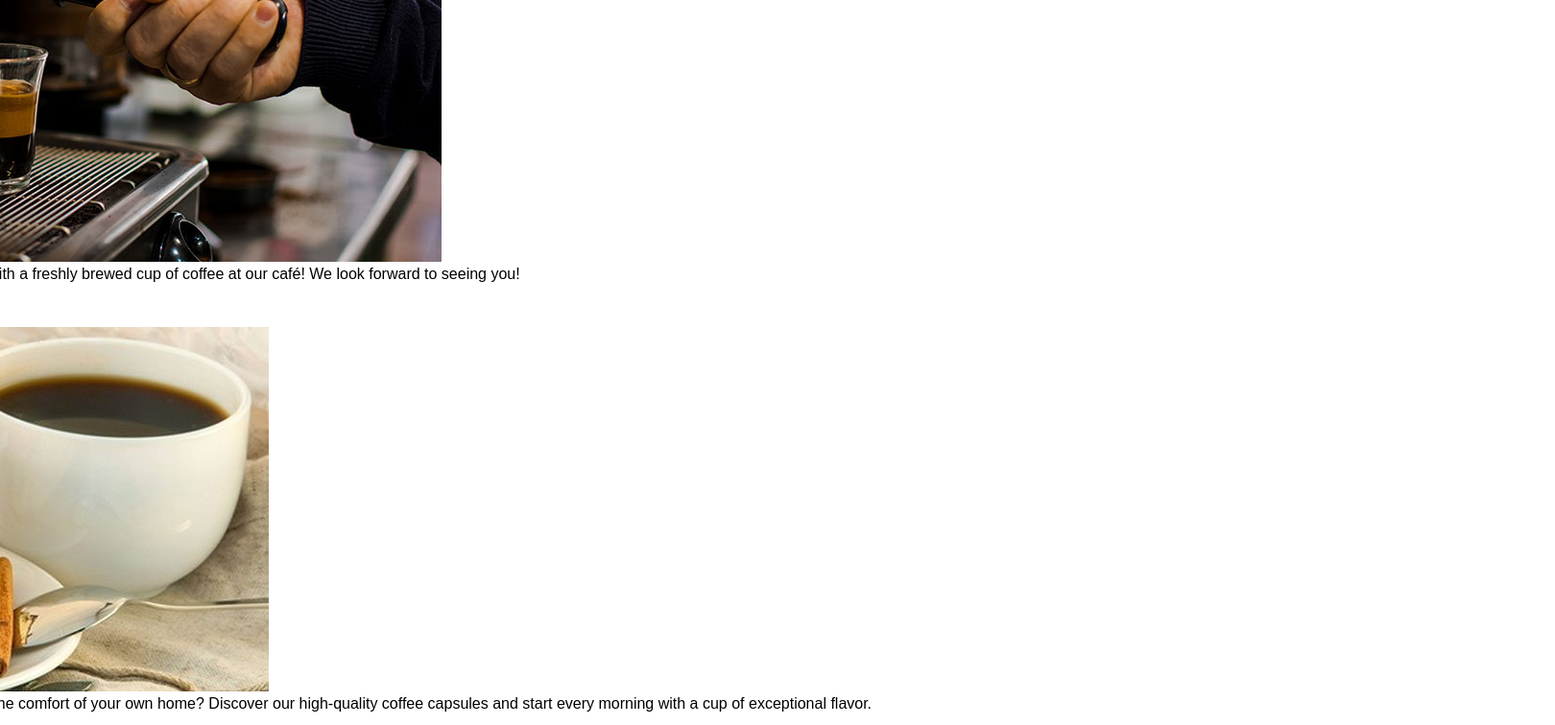
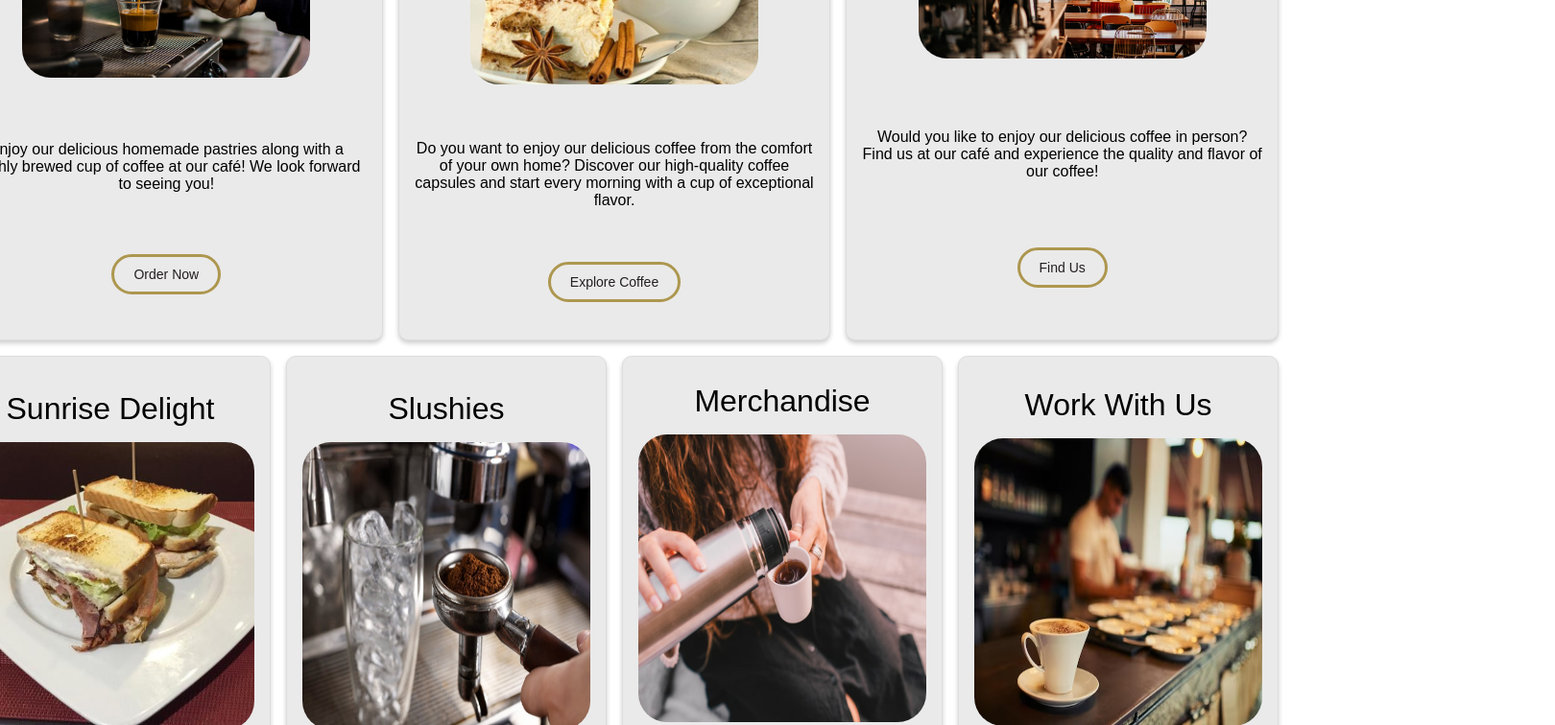
Before and after one commit to meeeww/tfg_cliente, a React (Vite) app: page / in a window 1280 px wide. Shown: the part 880-1636 px from the top of the page at 96% size, 1620 px wide, since content can reach past the window. Built offline with nearby package versions, Linux system fonts and the light colour scheme.

Commit message:
Revert "Dev/informacion"

```diff
--- /dev/null
+++ b/src/components/SingIn.jsx
@@ -0,0 +1,134 @@
+import { useState, useEffect } from 'react'
+import Axios from 'axios'
+import '../estilos/estilos.css'
+import logo from '../assets/Logo.png'
+import MainLayout from '../layout/MainLayout'
+import checkSession from '../scripts/sessionManager'
+
+import md5 from 'md5'
+
+const FormInput = () => {
+
+    const rand = () => {
+        return Math.random().toString(36).substr(2);
+    };
+
+    const token = () => {
+        return rand() + rand() + rand() + rand() + rand() + rand() + rand() + rand() + rand() + rand() + rand();
+    };
+
+    useEffect(() => {
+        checkSession()
+    }, [])
+
+    const [correoInicio, setCorreoInicio] = useState('')
+    const [contraInicio, setContraInicio] = useState('')
+
+    const iniciarSesion = (event) => {
+        event.preventDefault();
+
+        var date;
+        date = new Date();
+        date = date.getUTCFullYear() + '-' +
+            ('00' + (date.getUTCMonth() + 1)).slice(-2) + '-' +
+            ('00' + date.getUTCDate()).slice(-2) + ' ';
+
+        let agente = navigator.userAgent
+
+        let baseURL = "http://localhost:4000/API/usuarios/buscar/login?correo=" + correoInicio;
+
+
+        //sesion.getId_usuario(), sesion.getToken(), sesion.getDispositivo(), sesion.getFecha()
+
+        let config = {
+            timeout: 10000,
+            headers: { 'Content-Type': 'application/json' }
+        };
+
+        let contra = contraInicio
+
+        const encriptarPass = () => {
+            return new Promise((resolve, reject) => {
+                resolve(md5(contra))
+            })
+        }
+
+        encriptarPass()
+            .then((datos) => {
+                Axios.get((baseURL), config)
+                    .then((res) => {
+                        console.log("RESPONSE 3 RECEIVED: ", res.data[0]);
+                        let tokenTemporal = token()
+                        let idUsuarioTemporal = res.data[0]["id_usuario"]
+                        if (res.data[0] != undefined) {
+                            if (res.data[0]["contra_usuario"] == datos) {
+                                console.log("bien")
+                                localStorage.setItem("token", tokenTemporal)
+                                var data = { id_usuario: idUsuarioTemporal, token: tokenTemporal, dispositivo: agente, fecha: date };
+                                console.log(data)
+                                let baseURL2 = "http://localhost:4000/API/sesiones/crear";
+                                Axios.post(baseURL2, data, config)
+                                    .then((res) => {
+                                        console.log("RESPONSE RECEIVED: ", res.data);
+                                        location.replace("http://localhost:5173")
+                                        return {
+                                            statusCode: 200,
+                                            body: JSON.stringify({ title: "this was a success" }),
+                                        };
+                                    })
+
+
+                                //location.replace("http://localhost:5173")
+                            }
+                        } else {
+                            //location.replace("http://localhost:5173/login")
+                        }
+                    })
+            })
+
+        //let contrasenaEcriptada = encriptarContra()
+
+        //console.log(contrasenaEcriptada)
+
+
+
+    }
+
+
+    return (
+        <MainLayout>
+            <div className="SingInContainer">
+                <div className="SingInCabecera">
+                    <img src={logo} alt="Logo" />
+                </div>
+                <div className="SingInMedio">
+                    <a href="/signin">Sign In</a>
+                    <a href="/signup">Sign Up</a>
+                </div>
+                <div className="SingInForm">
+                    <form>
+                        <div>
+                            <input type="text" placeholder="Email" onChange={(e) => { setCorreoInicio(e.target.value) }} />
+                        </div>
+                        <div>
+                            <input type="password" placeholder="Password" onChange={(e) => { setContraInicio(e.target.value) }} />
+                        </div>
+                        <div className="staySignedIn">
+                            <label>
+                                <input type="checkbox" value="first_checkbox" /><p>Stay Signed In</p>
+                            </label>
+                        </div>
+                        <div className="SingInSing">
+                            <input type="submit" value="Login" onClick={iniciarSesion}></input>
+                        </div>
+                        <div className="forgotPassword">
+                            <p>Forgot your password</p>
+                        </div>
+                    </form>
+                </div>
+            </div>
+        </MainLayout>
+    )
+}
+
+export default FormInput;
--- a/src/estilos/estilos.css
+++ b/src/estilos/estilos.css
@@ -107,6 +107,7 @@ body {
   height: 70vh;
   z-index: 10;
   background-image: url("../assets/BackgroundImage.png");
+  background-size: 100%;
   opacity: 0.9;
   background-repeat: no-repeat;
   background-attachment: fixed;
@@ -187,61 +188,87 @@ body {
 }
 
 /*Informacion*/
-.InformacionDivContainer1 {
-  display: grid;
-  grid-template-columns: repeat(3, 1fr);
-  grid-column-gap: 20px;
+.divContainerInformacion {
+  display: flex;
   align-items: center;
-  padding: 20px 20px 0px 20px;
-  width: 100%;
+  height: 35rem;
+  gap: 1rem;
+  padding-inline: 1rem;
 }
 
-.InformacionDivContainer1 img {
-  width: 100%;
-  height: 100%;
-  border-radius: 60px;
-}
-
-.InformacionDiv {
-  height: 33rem;
-  width: 100%;
+.cajaInformacion {
+  display: flex;
+  flex-direction: column;
+  justify-content: space-evenly;
+  flex: 1;
+  flex-wrap: wrap;
+  align-items: center;
   text-align: center;
-  justify-content: space-around;
   padding-inline: 1rem;
   background-color: var(--blanco);
   box-shadow: 0px 3px 5px rgba(0, 0, 0, 0.2);
   border-radius: 10px;
   border: 1px solid #dddddd;
+  height: 100%;
   font-size: 14px;
+  row-gap: 1rem;
+}
+
+.tituloCajaInformacion h2 {
+  margin-block: 1rem;
+  font-size: 2rem;
+  font-weight: 500;
+}
+
+.cajaInformacion2,
+.cajaInformacion p {
+  font-size: 1rem;
+  font-weight: 400;
+}
+
+.cajaInformacion img {
+  max-width: 300px;
+  border-radius: 30px;
+}
+
+.div2ContainerInformacion {
+  display: flex;
+  align-items: center;
+  height: 35rem;
+  padding-inline: 1rem;
+  margin-block: 1rem;
+}
+
+.filaInformacion2 {
+  display: flex;
+  align-items: center;
+  height: 35rem;
+  gap: 1rem;
+  width: 100%;
+}
+
+.cajaInformacion2 {
   display: flex;
   flex-direction: column;
+  justify-content: space-evenly;
+  flex: 1;
+  flex-wrap: wrap;
+  align-items: center;
+  text-align: center;
+  padding-inline: 1rem;
+  background-color: var(--blanco);
+  box-shadow: 0px 3px 5px rgba(0, 0, 0, 0.2);
+  border-radius: 10px;
+  border: 1px solid #dddddd;
+  height: 100%;
+  font-size: 14px;
+  row-gap: 1rem;
 }
 
-.InformacionCaja {
-  display: flex;
-  flex-direction: column;
-  justify-content: space-around;
-}
-
-.InformacionDivContainer2 img {
-  width: 100%;
-  height: 100%;
-  border-radius: 60px;
-}
-
-.InformacionCaja >div{
-  width: 100%;
-  height: 100%;
-}
-
-.InformacionCaja {
-  display: flex;
-  flex-direction: column;
-  text-align: center;
-  align-items: center;
-  justify-content: space-around;
-  width: 100%;
-  height: 66.6%;
+.cajaInformacion2 img {
+  width: 300px;
+  height: 300px;
+  border-radius: 30px;
 }
 
 .botonInformacion {
@@ -252,6 +279,7 @@ body {
   border-radius: 2rem;
   cursor: pointer;
   text-decoration: none;
+
   transition: all 0.25s;
 }
 
@@ -260,36 +288,16 @@ body {
   border-radius: 2rem;
   background-color: var(--color_secundario);
   color: var(--blanco);
+
   transition: all 0.25s;
 }
 
-.InformacionDivContainer2 {
-  display: grid;
-  grid-template-columns: repeat(4, 1fr);
-  grid-column-gap: 20px;
-  align-items: center;
-  padding: 20px 20px 0px 20px;
-  width: 100%;
+/*SingIn / FormInput*/
+.SingInContainer {
+  background-color: var(--color_principal);
 }
 
-@media (max-width:600px){
-  .InformacionDivContainer1{
-    grid-template-columns: repeat(1, 1fr);
-    grid-row-gap: 20px;
-  }
-
-  .InformacionDivContainer2{
-    grid-template-columns: repeat(1, 1fr);
-    grid-row-gap: 20px;
-  }
-}
-
-/*SignIn*/
-.SignInContainer {
-  background-color: #8E793E;
-}
-
-.SignInCabecera {
+.SingInCabecera {
   display: flex;
   justify-content: center;
 }
--- a/src/main.jsx
+++ b/src/main.jsx
@@ -4,12 +4,13 @@ import Inicio from './pages/Inicio'
 
 import Dashboard from './pages/Dashboard'
 import DashboardProducts from './pages/Dashboard/Products'
-import DashboardCategories from './pages/Dashboard/Categories'
+import DahsboardCategories from './pages/Dashboard/Categories'
 
 import SignIn from './components/SingIn'
 import Register from './components/Register'
 import Registered from './pages/UsuarioCreado'
 import NoMatch from './pages/NoMatch'
+import './estilos/estilos.css'
 
 import {
   createBrowserRouter,
@@ -31,7 +32,7 @@ const router = createBrowserRouter([
   },
   {
     path: "/dashboard/categories",
-    element: <DashboardCategories />,
+    element: <DahsboardCategories />,
   },
   {
     path: "/signin",
```
Also changed, not shown: src/components/InformacionActualizado.jsx (deleted, +0 -96 lines).
